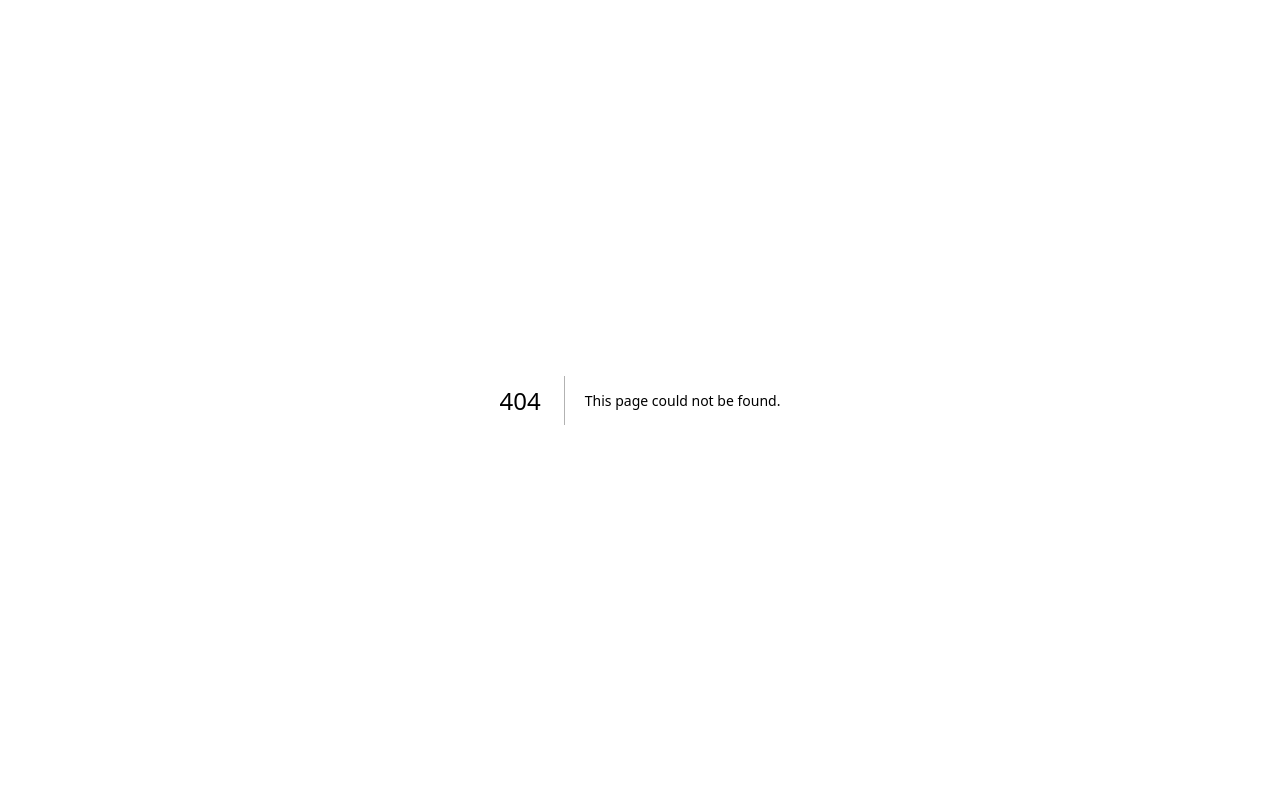
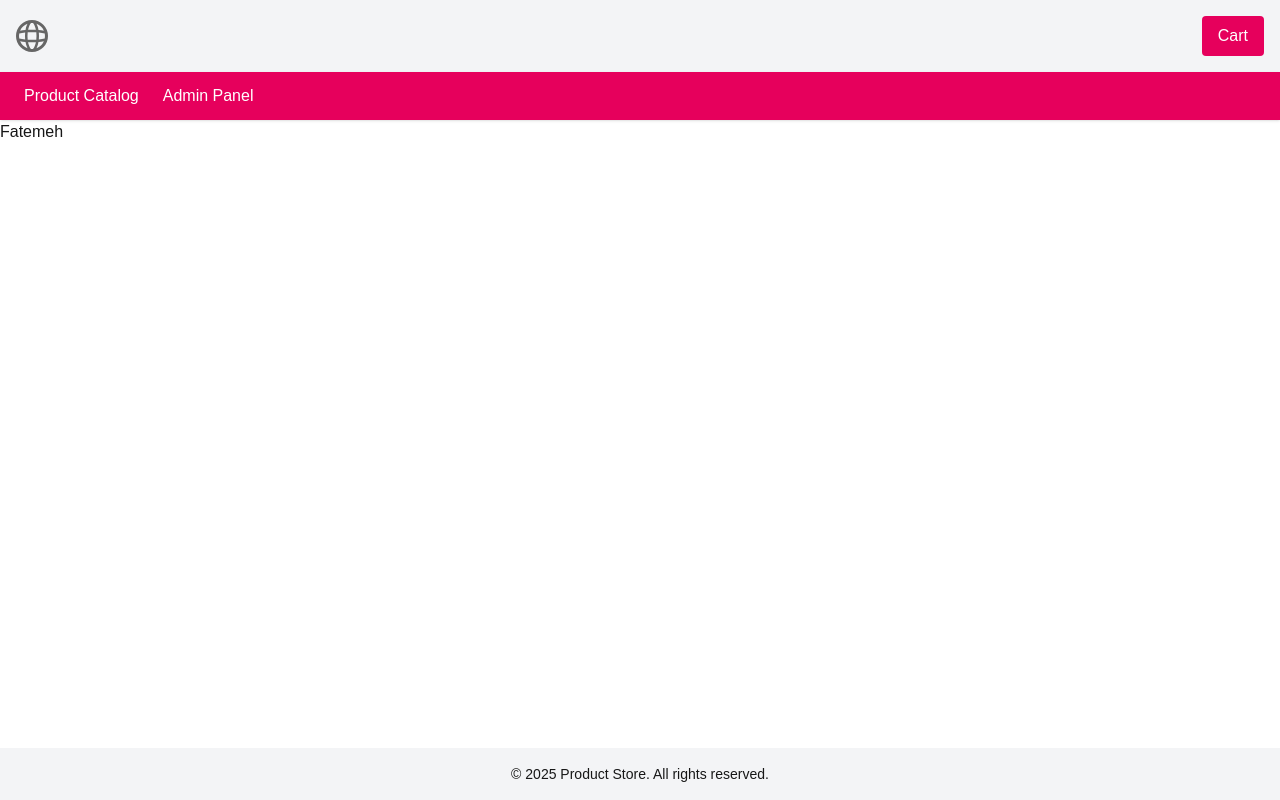
Before and after one commit to paghar/nodejs-nextjs-fullstack-app, a Next.js app in the folder frontend/: page /AdminPage in a window 1280 px wide. Before the commit this address had no page. Built offline with nearby package versions, Linux system fonts and the light colour scheme.

Commit message:
adding layout wrapper in app.tsx componet

```diff
--- a/frontend/src/components/Layout.tsx
+++ b/frontend/src/components/Layout.tsx
@@ -1,6 +1,6 @@
 import Image from "next/image";
+import Link from "next/link";
 import { ReactNode } from "react";
-
 import Cart from "./Cart";
 
 interface LayoutProps {
@@ -47,6 +47,16 @@ export default function Layout({
         </div>
       </header>
 
+      {/* Menu */}
+      <nav className="bg-[#e6005c] text-white px-6 py-3 shadow flex gap-6">
+        <Link href="/" className="hover:underline">
+          Product Catalog
+        </Link>
+        <Link href="/AdminPage" className="hover:underline">
+          Admin Panel
+        </Link>
+      </nav>
+
       {/* Main Content */}
       <main className="flex-1">{children}</main>
 
--- /dev/null
+++ b/frontend/src/pages/AdminPage.tsx
@@ -0,0 +1,3 @@
+export default function AdminPage() {
+  return(<div>Fatemeh</div>);
+}
--- a/frontend/src/pages/_app.tsx
+++ b/frontend/src/pages/_app.tsx
@@ -1,6 +1,11 @@
- import "../styles/globals.css";
+import LayoutWrapper from "@containers/LayoutWrapper";
+import "../styles/globals.css";
 import type { AppProps } from "next/app";
 
 export default function App({ Component, pageProps }: AppProps) {
-  return <Component {...pageProps} />;
+  return (
+    <LayoutWrapper>
+      <Component {...pageProps} />
+    </LayoutWrapper>
+  );
 }
--- a/frontend/src/pages/index.tsx
+++ b/frontend/src/pages/index.tsx
@@ -1,15 +1,5 @@
-import AdminPage from "@components/AdminPage";
-
-import LayoutWrapper from "@containers/LayoutWrapper";
 import ProductPageWrapper from "@containers/ProductPageWrapper";
 
 export default function Home() {
-
-  return (
-    <LayoutWrapper>
-      <ProductPageWrapper />
-    </LayoutWrapper>
-
-  //  <AdminPage/>
-  );
+  return (<ProductPageWrapper />);
 }
```
